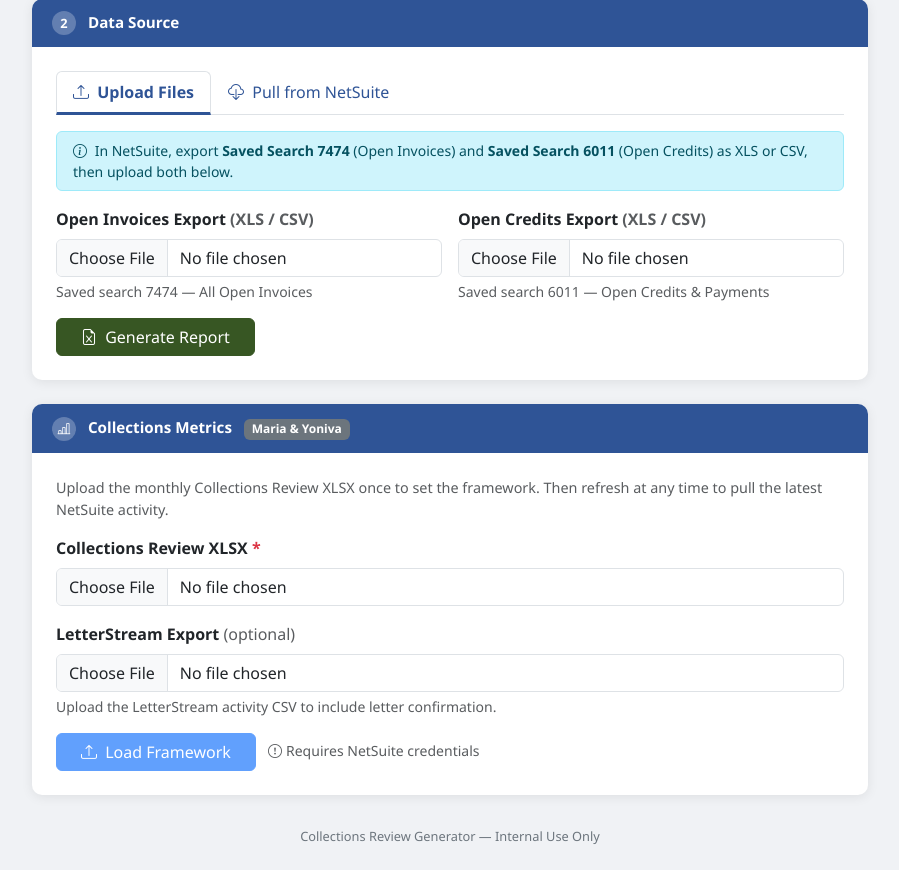
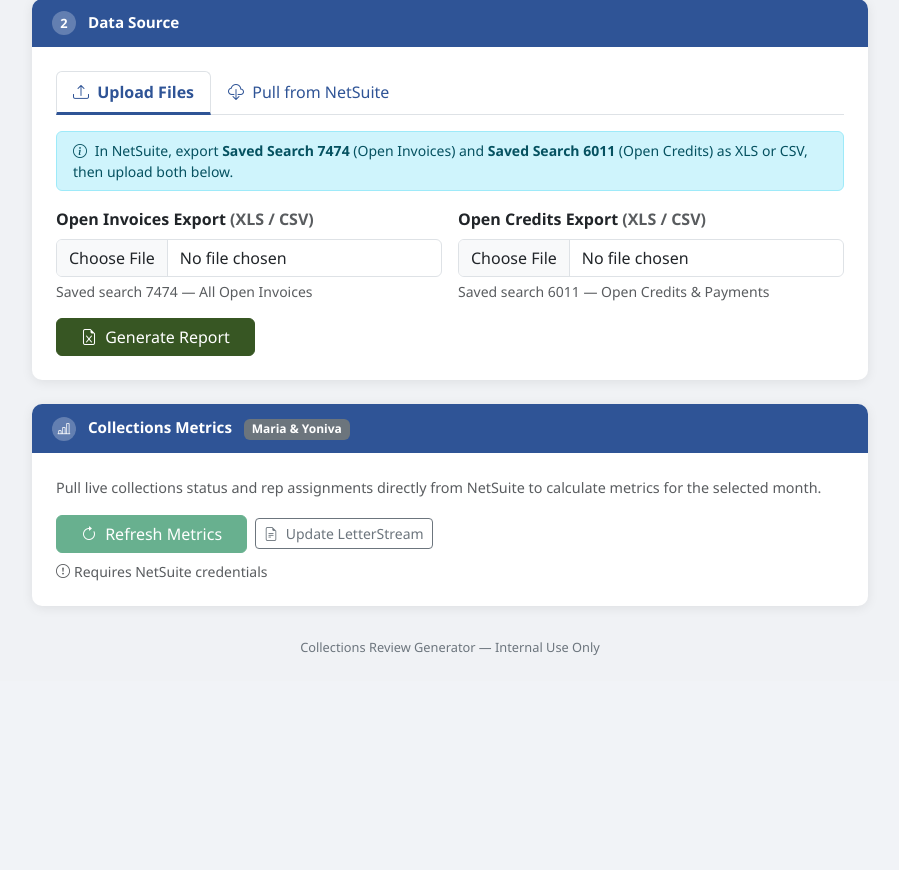
Before and after one commit to kglancy61708/Collection-Review, a Flask app: page / in a window 1280 px wide. Shown: the part 332-1202 px from the top of the page, without its empty margins (190-1089 px from the left). After the commit the page ends 987 px from the top, so only its background shows below. Run offline with Flask 3, Linux system fonts and the light colour scheme.

Commit message:
Metrics: pull live NS data for assignments/status, remove XLSX upload
- Remove Load Framework / review XLSX upload from metrics flow entirely
- _run_refresh_job now always pulls live invoices + process_collections
  to get rep assignments (custentity223) and collections status (custentity241)
- metrics_refresh_start accepts month/year from request body
- metrics_upload_letterstream no longer requires a loaded framework
- metrics_framework_status simplified to return only LetterStream count
- metrics.py: use collections_status_customer (custentity241) as primary
  status in compute_metrics, falling back to suggested_status
- UI: remove two-step Load Framework → Refresh flow; Refresh Metrics
  button is always visible and passes month/year to the endpoint

Co-Authored-By: Claude Sonnet 4.6 <noreply@anthropic.com>

```diff
--- a/app.py
+++ b/app.py
@@ -640,11 +640,7 @@ def metrics_upload_framework():
 
 @app.route("/metrics/upload-letterstream", methods=["POST"])
 def metrics_upload_letterstream():
-    """Upload LetterStream CSV to update the framework's letter confirmation set."""
-    fw = _get_framework()
-    if not fw.get("accounts"):
-        return jsonify({"error": "Load the review framework first."}), 400
-
+    """Upload LetterStream CSV to update the letter confirmation set."""
     ls_file = request.files.get("letterstream_file")
     if not ls_file:
         return jsonify({"error": "letterstream_file is required"}), 400
@@ -655,28 +651,29 @@ def metrics_upload_letterstream():
     return jsonify({"ok": True, "letter_count": len(ids)})
 
 
-def _run_refresh_job(job_id: str) -> None:
-    """Background thread: pull fresh NS notes/emails and compute metrics against stored framework."""
+def _run_refresh_job(job_id: str, month: int, year: int) -> None:
+    """Background thread: pull all live NS data, compute metrics."""
     try:
-        fw = _get_framework()
-        if not fw.get("accounts"):
-            _set_job(job_id, status="error", error="No framework loaded. Upload the review XLSX first.")
-            return
-
-        accounts      = fw["accounts"]
-        month         = fw["month"]
-        year          = fw["year"]
-        ls_ids        = fw.get("ls_ids", set())
-
-        _set_job(job_id, status="running", message="Pulling collections notes and emails from NetSuite…")
-
         def progress(msg: str):
             _set_job(job_id, message=msg)
 
+        _set_job(job_id, status="running", message="Pulling invoices from NetSuite…")
+        invoices, credits = pull_netsuite_data(progress_cb=progress)
+        _set_job(job_id, message=f"Processing {len(invoices)} invoices…")
+        accounts = process_collections(invoices, credits, month, year)
+        logger.info("Refresh job %s: %d accounts from live pull", job_id, len(accounts))
+
+        fc_nonzero = [(a.collect_as, a.raw_balances.get("Finance Charges", 0.0))
+                      for a in accounts if a.raw_balances.get("Finance Charges", 0.0) > 0.01]
+        logger.info("Refresh job %s: %d accounts with non-zero FC; sample: %s",
+                    job_id, len(fc_nonzero), fc_nonzero[:5])
+
+        ls_ids = _get_framework().get("ls_ids", set())
+
+        _set_job(job_id, status="running", message="Pulling collections notes and emails from NetSuite…")
         notes, messages = pull_metrics_data(month, year, progress_cb=progress)
         logger.info("Refresh job %s: %d notes, %d messages", job_id, len(notes), len(messages))
 
-        # Diagnostic: log unique author values so we can verify name format matches REPS
         unique_authors = sorted({m.get("author", "") for m in messages if m.get("author")})
         logger.info("Refresh job %s: unique message authors (%d): %s",
                     job_id, len(unique_authors), unique_authors[:20])
@@ -709,16 +706,16 @@ def _run_refresh_job(job_id: str) -> None:
 
 @app.route("/metrics/refresh/start", methods=["POST"])
 def metrics_refresh_start():
-    """Start an async metrics refresh against the loaded framework. Returns {job_id}."""
-    fw = _get_framework()
-    if not fw.get("accounts"):
-        return jsonify({"error": "No framework loaded. Upload the review XLSX first."}), 400
+    """Start an async metrics refresh pulling all live NS data. Returns {job_id}."""
+    data  = request.get_json(force=True, silent=True) or {}
+    month = int(data.get("month", datetime.date.today().month))
+    year  = int(data.get("year",  datetime.date.today().year))
 
     job_id = uuid.uuid4().hex
     _set_job(job_id, status="pending")
-    t = threading.Thread(target=_run_refresh_job, args=(job_id,), daemon=True)
+    t = threading.Thread(target=_run_refresh_job, args=(job_id, month, year), daemon=True)
     t.start()
-    logger.info("Started refresh job %s", job_id)
+    logger.info("Started refresh job %s for %d/%d", job_id, month, year)
     return jsonify({"job_id": job_id})
 
 
@@ -734,29 +731,9 @@ def metrics_refresh_status(job_id: str):
 
 @app.route("/metrics/framework-status")
 def metrics_framework_status():
-    """Return the current framework state plus a zero-activity baseline metrics view."""
+    """Return LetterStream letter count (the only server-side state kept between refreshes)."""
     fw = _get_framework()
-    if not fw.get("accounts"):
-        return jsonify({"loaded": False})
-    month = fw["month"]
-    year  = fw["year"]
-
-    baseline = compute_metrics(
-        accounts=fw["accounts"], notes=[], messages=[],
-        letterstream_ids=set(), sf_calls={},
-        month=month, year=year,
-    )
-
-    return jsonify({
-        "loaded":         True,
-        "month":          month,
-        "year":           year,
-        "month_name":     datetime.date(year, month, 1).strftime("%B %Y"),
-        "total_accounts": len(fw["accounts"]),
-        "rep_counts":     fw.get("rep_counts", {}),
-        "letter_count":   len(fw.get("ls_ids", set())),
-        "baseline":       metrics_to_json(baseline, month, year),
-    })
+    return jsonify({"letter_count": len(fw.get("ls_ids", set()))})
 
 
 if __name__ == "__main__":
--- a/processor/metrics.py
+++ b/processor/metrics.py
@@ -127,7 +127,8 @@ def compute_metrics(
         for acc in rep_accounts:
             cust  = acc.collect_as
             aid   = _acct_id(cust)
-            status = acc.suggested_status or ""
+            # Prefer live customer-level status (custentity241) over derived status
+            status = acc.collections_status_customer or acc.suggested_status or ""
             status_title = status.title()
 
             creq, lreq = STATUS_GOALS.get(status, STATUS_GOALS.get(status_title, (2, None)))
--- a/templates/index.html
+++ b/templates/index.html
@@ -202,53 +202,11 @@
     </div>
     <div class="card-body">
 
-      <!-- Step 1: Load Framework -->
-      <div id="metrics-setup">
       <p class="text-muted mb-3" style="font-size:0.9rem;">
-          Upload the monthly Collections Review XLSX once to set the framework. Then refresh at any time to pull the latest NetSuite activity.
+        Pull live collections status and rep assignments directly from NetSuite to calculate metrics for the selected month.
       </p>
 
-        <div class="mb-3">
-          <label class="form-label fw-semibold" for="review-file">
-            Collections Review XLSX <span class="text-danger">*</span>
-          </label>
-          <input class="form-control" type="file" id="review-file" accept=".xlsx">
-        </div>
-
-        <div class="mb-3">
-          <label class="form-label fw-semibold" for="letterstream-file">
-            LetterStream Export <span class="text-muted fw-normal">(optional)</span>
-          </label>
-          <input class="form-control" type="file" id="letterstream-file" accept=".csv">
-          <div class="form-text">Upload the LetterStream activity CSV to include letter confirmation.</div>
-        </div>
-
-        <button class="btn btn-primary px-4" id="btn-load-framework" {% if not ns_configured %}disabled{% endif %}>
-          <i class="bi bi-upload me-1"></i> Load Framework
-        </button>
-        {% if not ns_configured %}
-        <span class="text-muted small ms-2"><i class="bi bi-exclamation-circle me-1"></i>Requires NetSuite credentials</span>
-        {% endif %}
-
-        <div id="framework-loading" class="mt-2" style="display:none;">
-          <div class="spinner-border spinner-border-sm text-primary" role="status"></div>
-          <span class="text-muted small ms-2">Loading…</span>
-        </div>
-      </div>
-
-      <!-- Framework loaded banner -->
-      <div id="metrics-framework-banner" class="alert alert-success d-flex align-items-center justify-content-between mt-3" style="display:none !important;">
-        <div>
-          <i class="bi bi-check-circle-fill me-2"></i>
-          <strong id="framework-month-label"></strong> framework loaded —
-          <span id="framework-rep-counts"></span>
-        </div>
-        <button class="btn btn-sm btn-outline-secondary" id="btn-change-framework">Change</button>
-      </div>
-
-      <!-- Refresh button (shown after framework loaded) -->
-      <div id="metrics-refresh-panel" style="display:none;">
-        <div class="d-flex gap-2 align-items-center flex-wrap mt-3">
+      <div class="d-flex gap-2 align-items-center flex-wrap">
         <button class="btn btn-success px-4" id="btn-refresh-metrics" {% if not ns_configured %}disabled{% endif %}>
           <i class="bi bi-arrow-clockwise me-1"></i> Refresh Metrics
         </button>
@@ -257,6 +215,9 @@
         </button>
         <span id="ls-badge" class="text-muted small" style="display:none;"></span>
       </div>
+      {% if not ns_configured %}
+      <div class="text-muted small mt-2"><i class="bi bi-exclamation-circle me-1"></i>Requires NetSuite credentials</div>
+      {% endif %}
 
       <div id="refresh-progress" class="mt-3" style="display:none;">
         <div class="d-flex align-items-center gap-2">
@@ -265,7 +226,6 @@
         </div>
         <div class="progress mt-2" style="height:4px;">
           <div class="progress-bar bg-success progress-bar-striped progress-bar-animated w-100"></div>
-          </div>
         </div>
       </div>
 
@@ -608,7 +568,7 @@ function renderPreview(data) {
 }
 
 // ---------------------------------------------------------------------------
-// Metrics — Framework + Refresh flow
+// Metrics — Refresh flow
 // ---------------------------------------------------------------------------
 
 function fmt$(n) {
@@ -618,102 +578,17 @@ function fmtPct(n) {
   return (n || 0).toFixed(1) + '%';
 }
 
-function showFrameworkLoaded(data) {
-  // Hide setup, show banner + refresh panel
-  $('metrics-setup').style.display = 'none';
-  const banner = $('metrics-framework-banner');
-  banner.style.display = '';
-  banner.style.removeProperty('display');  // override the !important hide
-  banner.classList.remove('d-none');
-  $('framework-month-label').textContent = data.month_name;
-  const rc = data.rep_counts || {};
-  const parts = Object.entries(rc).map(([k,v]) => `${k.split(',')[0].trim()} ${v}`);
-  $('framework-rep-counts').textContent = parts.join(' / ') + ` (${data.total_accounts} total)`;
-  $('metrics-refresh-panel').style.display = '';
-}
-
-// Check on load if a framework is already in memory on the server
+// Check on load if a LetterStream file is already loaded on the server
 (async () => {
   try {
     const r = await fetch('/metrics/framework-status');
     const d = await r.json();
-    if (d.loaded) {
-      showFrameworkLoaded(d);
     if (d.letter_count) {
       $('ls-badge').textContent = `${d.letter_count} LetterStream IDs loaded`;
       $('ls-badge').style.display = '';
     }
-      // Show baseline table (zero activity) so the user sees account counts immediately
-      if (d.baseline) {
-        d.baseline.generated_at = 'framework load (no activity yet)';
-        renderMetrics(d.baseline);
-      }
-    }
   } catch {}
 })();
-
-// Load Framework button
-$('btn-load-framework').addEventListener('click', async () => {
-  hideInlineError('metrics-error');
-  const rvFile = $('review-file').files[0];
-  if (!rvFile) {
-    showInlineError('metrics-error', 'Please select the Collections Review XLSX.');
-    return;
-  }
-
-  const month = parseInt($('report-month').value);
-  const year  = parseInt($('report-year').value);
-  const formData = new FormData();
-  formData.append('review_file', rvFile);
-  formData.append('month', month);
-  formData.append('year', year);
-
-  const lsFile = $('letterstream-file').files[0];
-  if (lsFile) formData.append('letterstream_file', lsFile);
-
-  $('btn-load-framework').disabled = true;
-  $('framework-loading').style.display = '';
-
-  try {
-    const resp = await fetch('/metrics/upload-framework', { method: 'POST', body: formData });
-    const data = await resp.json();
-    if (!resp.ok || data.error) {
-      showInlineError('metrics-error', data.error || `HTTP ${resp.status}`);
-      return;
-    }
-
-    // Also upload LetterStream if provided
-    if (lsFile) {
-      const lsForm = new FormData();
-      lsForm.append('letterstream_file', lsFile);
-      const lsResp = await fetch('/metrics/upload-letterstream', { method: 'POST', body: lsForm });
-      const lsData = await lsResp.json();
-      if (lsData.ok) {
-        $('ls-badge').textContent = `${lsData.letter_count} LetterStream IDs loaded`;
-        $('ls-badge').style.display = '';
-      }
-    }
-
-    showFrameworkLoaded(data);
-    if (data.baseline) {
-      data.baseline.generated_at = 'framework load (no activity yet)';
-      renderMetrics(data.baseline);
-    }
-  } catch (e) {
-    showInlineError('metrics-error', e.message || 'Error loading framework.');
-  } finally {
-    $('btn-load-framework').disabled = false;
-    $('framework-loading').style.display = 'none';
-  }
-});
-
-// Change framework link
-$('btn-change-framework').addEventListener('click', () => {
-  $('metrics-setup').style.display = '';
-  $('metrics-framework-banner').style.display = 'none';
-  $('metrics-refresh-panel').style.display = 'none';
-  $('metrics-results').style.display = 'none';
-});
 
 // Update LetterStream
 $('btn-upload-ls').addEventListener('click', async () => {
@@ -744,8 +619,15 @@ $('btn-refresh-metrics').addEventListener('click', async () => {
   $('refresh-progress').style.display = '';
   $('refresh-progress-msg').textContent = 'Starting…';
 
+  const month = parseInt($('report-month').value);
+  const year  = parseInt($('report-year').value);
+
   try {
-    const startResp = await fetch('/metrics/refresh/start', { method: 'POST' });
+    const startResp = await fetch('/metrics/refresh/start', {
+      method: 'POST',
+      headers: {'Content-Type': 'application/json'},
+      body: JSON.stringify({month, year}),
+    });
     const startData = await startResp.json();
     if (!startResp.ok || startData.error) {
       showInlineError('metrics-error', startData.error || `HTTP ${startResp.status}`);
```
Lines whose indentation alone changed are shown as unchanged.
